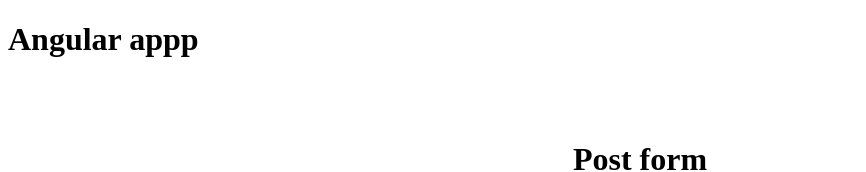
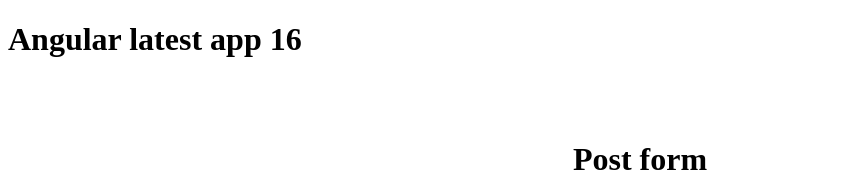
Before and after one commit to rkadduri/angularci-cd, an Angular app: page / in a window 1280 px wide. Shown: the top 172 px of the page, without its empty margins (0-866 px from the left). Built offline with nearby package versions, Linux system fonts and the light colour scheme.

Commit message:
latest angular app

```diff
--- a/src/app/app.component.html
+++ b/src/app/app.component.html
@@ -1,7 +1,7 @@
 <router-outlet></router-outlet>
 
 
-<h1 [class.text-red] = "bool">Angular appp</h1>
+<h1 [class.text-red] = "bool">Angular latest app 16</h1>
 
 <!--
 <h1 [style.color]= "bool? 'red' :'blue'"> style binding</h1>
```
